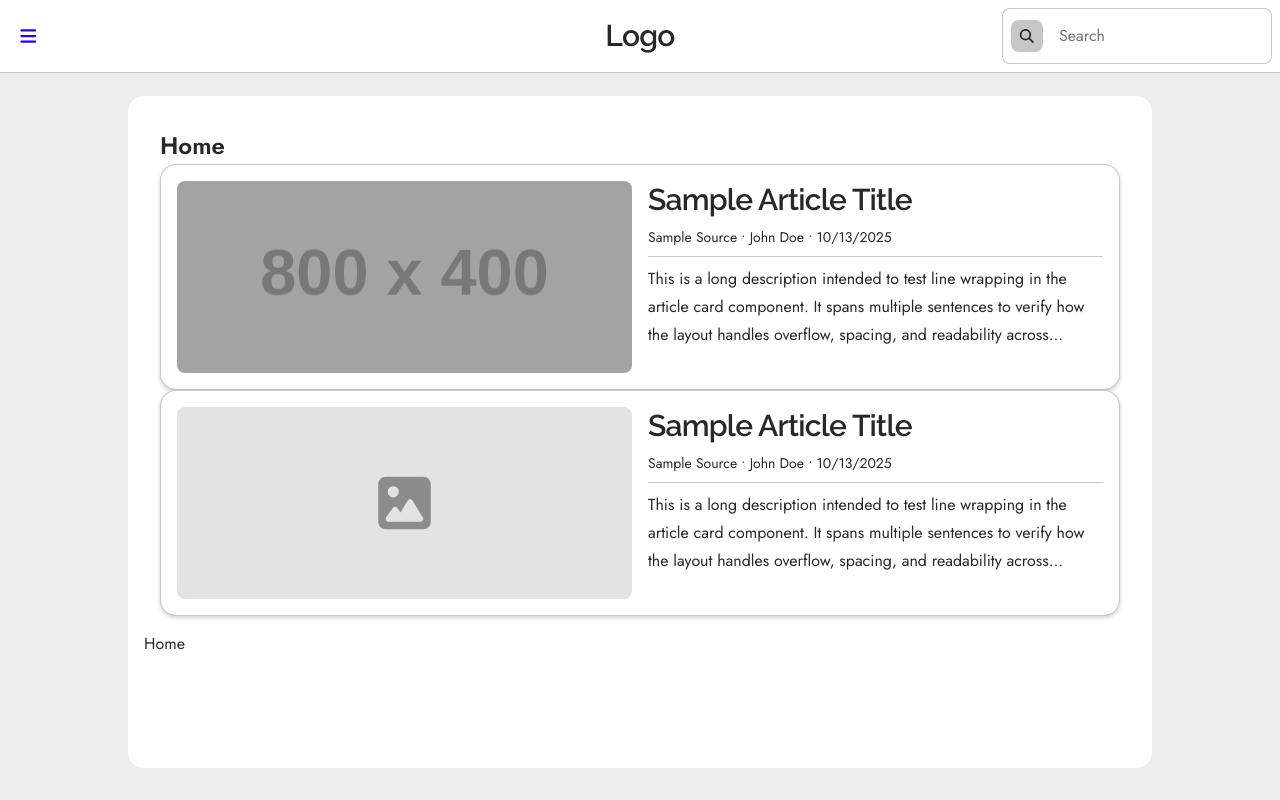
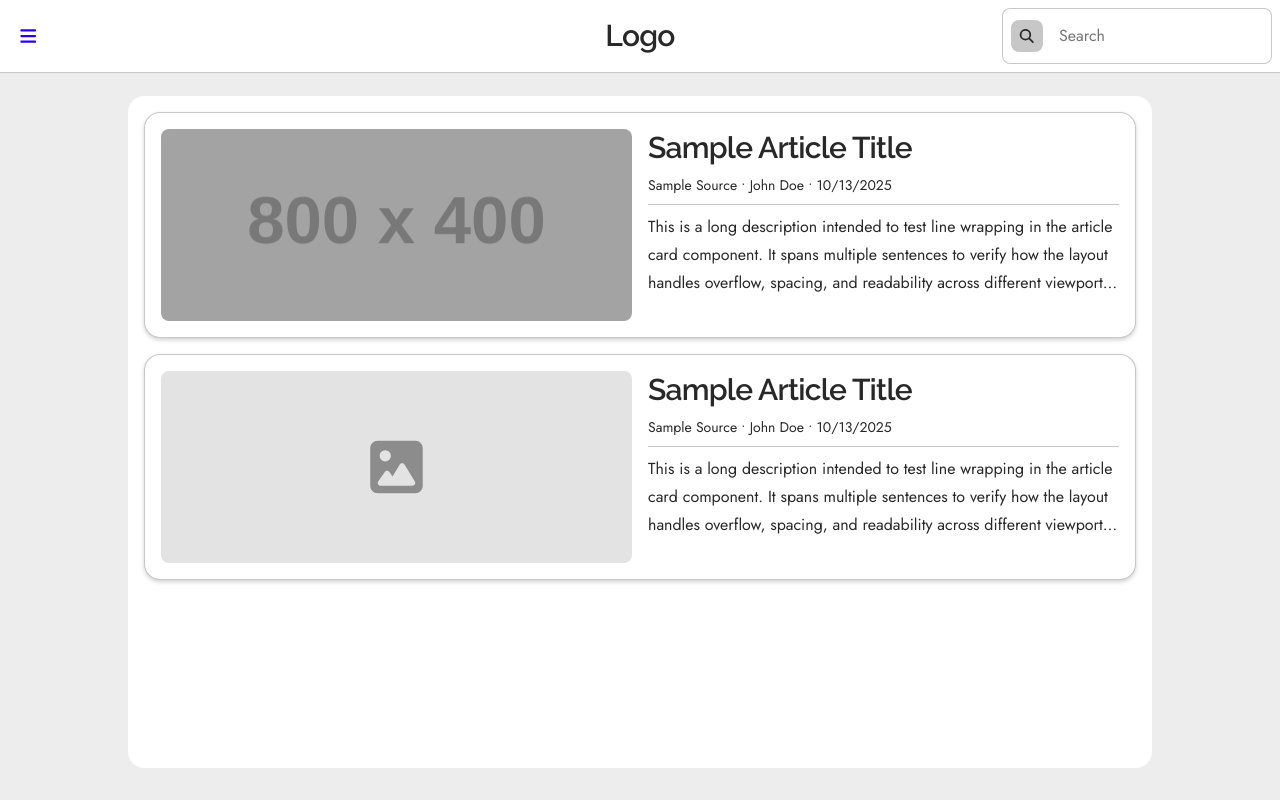
Before and after one commit to lucas-murta/neoway-technical-test, a Vue app: page / in a window 1280 px wide. Built offline with nearby package versions, Linux system fonts and the light colour scheme.

Commit message:
feat(home): update long descriptions for wrapping test

```diff
--- a/src/pages/Home/index.vue
+++ b/src/pages/Home/index.vue
@@ -1,4 +1,5 @@
 <script setup lang="ts">
+import Grid from '@/lib/base-components/Grid/Grid.vue'
 import Card from '@/lib/components/Card/Card.vue'
 import type { Article } from '@/service/newsapi/types'
 
@@ -6,7 +7,8 @@ const sample: Article = {
   source: { id: null, name: 'Sample Source' },
   author: 'John Doe',
   title: 'Sample Article Title',
-  description: 'This is a long description intended to test line wrapping in the article card component. It spans multiple sentences to verify how the layout handles overflow, spacing, and readability across different viewport widths and container sizes.',
+  description:
+    'This is a long description intended to test line wrapping in the article card component. It spans multiple sentences to verify how the layout handles overflow, spacing, and readability across different viewport widths and container sizes.',
   url: 'https://example.com',
   urlToImage: 'https://placehold.co/800x400',
   publishedAt: new Date().toISOString(),
@@ -17,7 +19,8 @@ const example: Article = {
   source: { id: null, name: 'Sample Source' },
   author: 'John Doe',
   title: 'Sample Article Title',
-  description: 'This is a long description intended to test line wrapping in the article card component. It spans multiple sentences to verify how the layout handles overflow, spacing, and readability across different viewport widths and container sizes.',
+  description:
+    'This is a long description intended to test line wrapping in the article card component. It spans multiple sentences to verify how the layout handles overflow, spacing, and readability across different viewport widths and container sizes.',
   url: 'https://example.com',
   urlToImage: null,
   publishedAt: new Date().toISOString(),
@@ -26,13 +29,10 @@ const example: Article = {
 </script>
 
 <template>
-  <section>
-    <h1>Home</h1>
+  <Grid col="1" gap="2" align-content="start">
     <Card :article="sample" />
     <Card :article="example" />
-  </section>
-  <RouterLink to="/">Home</RouterLink>
-  <RouterView />
+  </Grid>
 </template>
 
 <style scoped>
```
